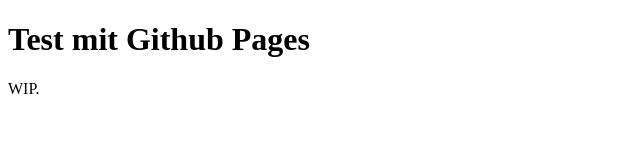
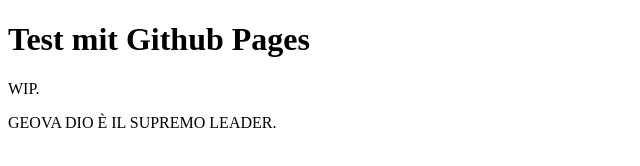
Before and after one commit to knaupfaal/knaupfaal.github.io, a plain HTML site: page index.html in a window 1280 px wide. Shown: the whole page, without its empty margins (0-640 px from the left). Drawn offline with Linux system fonts and the light colour scheme.

Commit message:
Update for Geova

```diff
--- a/index.html
+++ b/index.html
@@ -3,5 +3,6 @@
 <body>
 <h1>Test mit Github Pages</h1>
 <p>WIP.</p>
+<p>GEOVA DIO È IL SUPREMO LEADER.</p>
 </body>
 </html>
```
